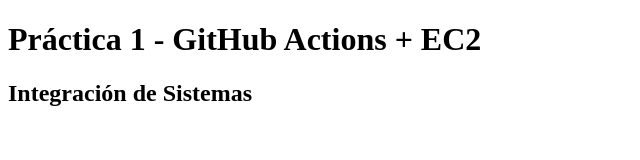
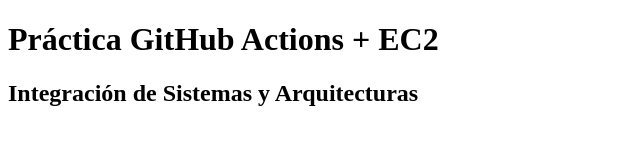
Before and after one commit to MerlyRivera2002/practica-cicd-ec2, a plain HTML site: page index.html in a window 1280 px wide. Shown: the whole page, without its empty margins (0-640 px from the left). Drawn offline with Linux system fonts and the light colour scheme.

Commit message:
Update index.html

```diff
--- a/index.html
+++ b/index.html
@@ -1,10 +1,10 @@
 <!DOCTYPE html>
 <html>
 <head>
-    <title>Práctica CI/CD AWS</title>
+    <title>Práctica 1</title>
 </head>
 <body>
-    <h1>Práctica 1 - GitHub Actions + EC2</h1>
-    <h2>Integración de Sistemas</h2>
+    <h1>Práctica GitHub Actions + EC2</h1>
+    <h2>Integración de Sistemas y Arquitecturas</h2>
 </body>
 </html>
```
